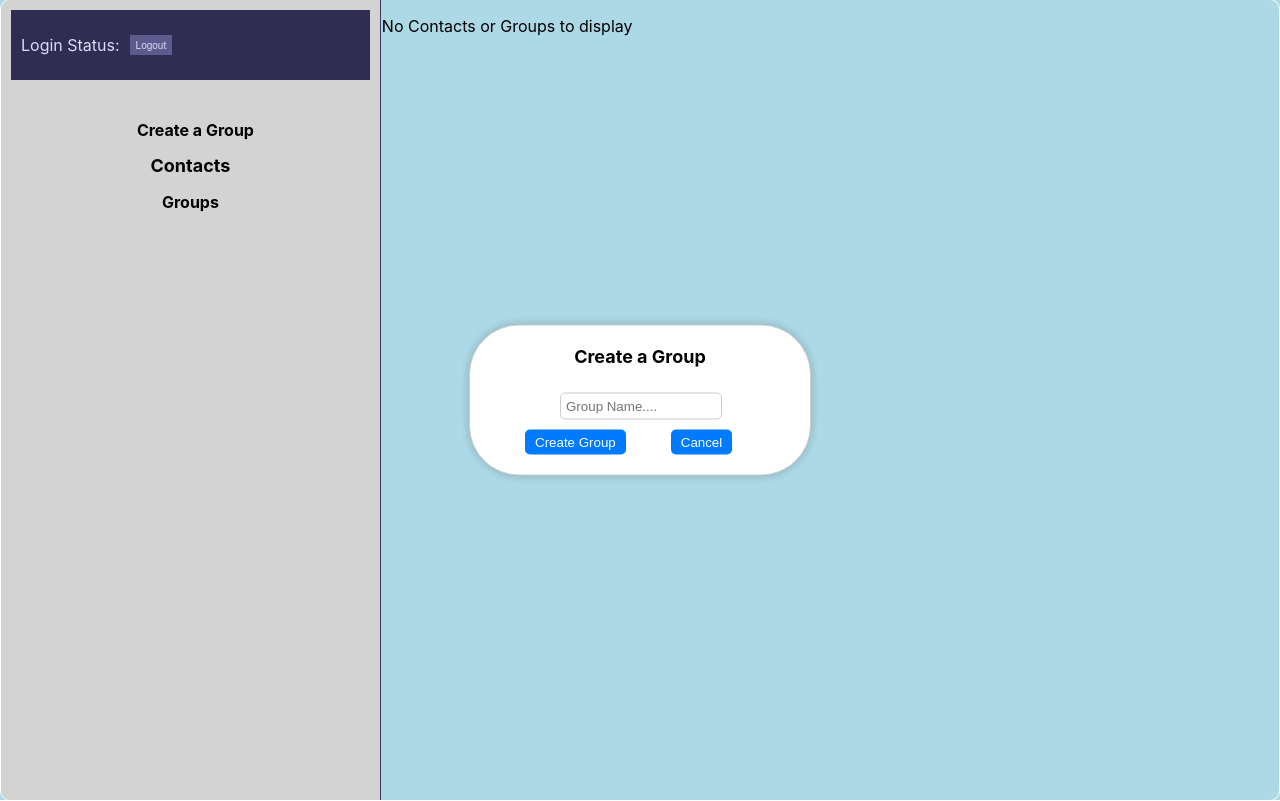
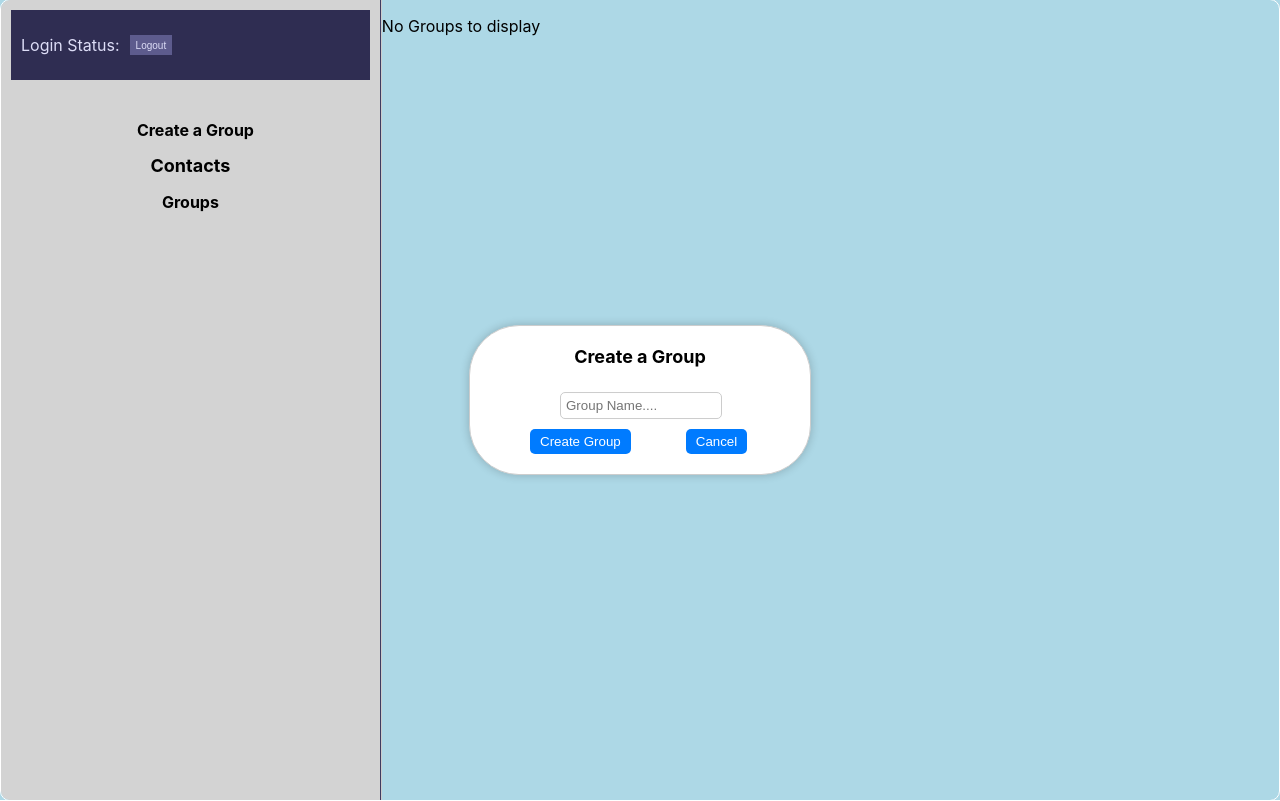
Before and after one commit to kurrachandu/Message-App, a React (Create React App) app: page /chatpage in a window 1280 px wide. Both pictures are taken after a click on the element "Create a Group". Built offline with nearby package versions, Linux system fonts and the light colour scheme.

Commit message:
Changes the for messages for displaying them in properly

```diff
--- a/src/Pages/Home/Home.css
+++ b/src/Pages/Home/Home.css
@@ -208,22 +208,34 @@
     overflow-y: auto;
     padding: 10px;
     background-color: beige;
+    display: flex;
+    flex-direction: column;
+    align-items: flex-start;
+    border: 1px solid #ccc;
+    /* width: 900px; */
   }
 
   .message {
-    padding: 10px;
+    /* padding: 10px;
     border-radius: 8px;
     margin-bottom: 10px;
-    max-width: 15%;
+    max-width: 15%; */
+
+    max-width: 70%;
+    padding: 8px;
+    margin: 10px;
+    border-radius: 8px;
   }
 
   .sent {
     background-color: #dcf8c6;
+    /* background-color: #007bff; */
     align-self: flex-end;
   }
 
   .received {
     background-color: #fff;
+    color: #333;
     align-self: flex-start;
   }
 
@@ -503,17 +515,26 @@
       margin-left: 70px;
     }
 
-    .group-modal button {
+    .button1 {
       padding: 5px 10px;
       background-color: #007bff;
       color: #fff;
       border: none;
       border-radius: 5px;
       cursor: pointer;
-      margin-right: 10px;
-      margin-left: 35px;
+      margin-right: 15px;
+      margin-left: 40px;
     }
-
+    .button2{
+      padding: 5px 10px;
+      background-color: #007bff;
+      color: #fff;
+      border: none;
+      border-radius: 5px;
+      cursor: pointer;
+      margin-right: 15px;
+      margin-left: 40px;
+    }
     .group-modal button.cancel {
       background-color: #ccc;
     }
--- a/src/Pages/Home/Home.jsx
+++ b/src/Pages/Home/Home.jsx
@@ -49,7 +49,7 @@ const Home = () => {
       if (selectedGroup) {
         const groupChat = {
           sender: loggedInUser.username,
-          receiver: selectedGroup.members,
+          // receiver: selectedGroup.members,
           content: messageInput,
           timestamp: new Date().toLocaleString(),
         };
@@ -111,6 +111,11 @@ const Home = () => {
 
   const handleCreateGroup = () => {
     if (groupname.trim() !== '') {
+      const groupAlreadyExists = groupMessages.some(group => group.group_name === groupname);
+      if (groupAlreadyExists) {
+        alert('Group name already exists. Please choose another name.');
+        return;
+      }
       const newGroup = {
         group_name: groupname,
         admin: loggedInUser.username,
@@ -139,6 +144,11 @@ const Home = () => {
       toggleGroupModal();
     }
   };
+
+  // Filter group messages based on whether the new user is a member or not
+  const filteredGroupMessages = groupMessages.filter(group =>
+    group.members.includes(loggedInUser.username)
+  );
 
   return (
     <div className="home">
@@ -172,7 +182,7 @@ const Home = () => {
                       ))}
                   </ul>
                   <div className="header3">Groups</div>
-                  {groupMessages.map((group, groupIndex) => (
+                  {filteredGroupMessages.map((group, groupIndex) => (
                     <li
                       key={groupIndex}
                       onClick={() => handleGroupClick(group)}
@@ -186,24 +196,23 @@ const Home = () => {
               {showGroupModal && (
                 <div className="group-modal">
                   <h2>Create a Group</h2>
-                  <div className="group-users">
-                    {/* <p>Select users to add to the group:</p> */}
-                    <ul>
+                  {/* <div className="group-users"> */}
+                    {/* <ul>
                       {users
                         .filter(user => user.login_status !== 'login' && user.username !== loggedInUser.username)
                         .map((user, index) => (
                           <li key={index}>{user.username}</li>
                         ))}
-                    </ul>
-                  </div>
+                    </ul> */}
+                  {/* </div> */}
                   <input
                     type="text"
                     value={groupname}
                     onChange={e => setGroupName(e.target.value)}
                     placeholder="Group Name...."
                   />
-                  <button onClick={handleCreateGroup}>Create Group</button>
-                  <button onClick={toggleGroupModal}>Cancel</button>
+                  <button className='button1' onClick={handleCreateGroup}>Create Group</button>
+                  <button className='button2' onClick={toggleGroupModal}>Cancel</button>
                 </div>
               )}
             </div>
@@ -233,7 +242,7 @@ const Home = () => {
                         )
                       )
                     ) : (
-                      <p>No messages to display</p>
+                      <p></p>
                     )}
                   </div>
                   <div className="message-input">
@@ -248,7 +257,7 @@ const Home = () => {
                   </div>
                 </>
               ) : (
-                <p>No Contacts or Groups to display</p>
+                <p>No  Groups to display</p>
               )}
             </div>
           </div>
```
